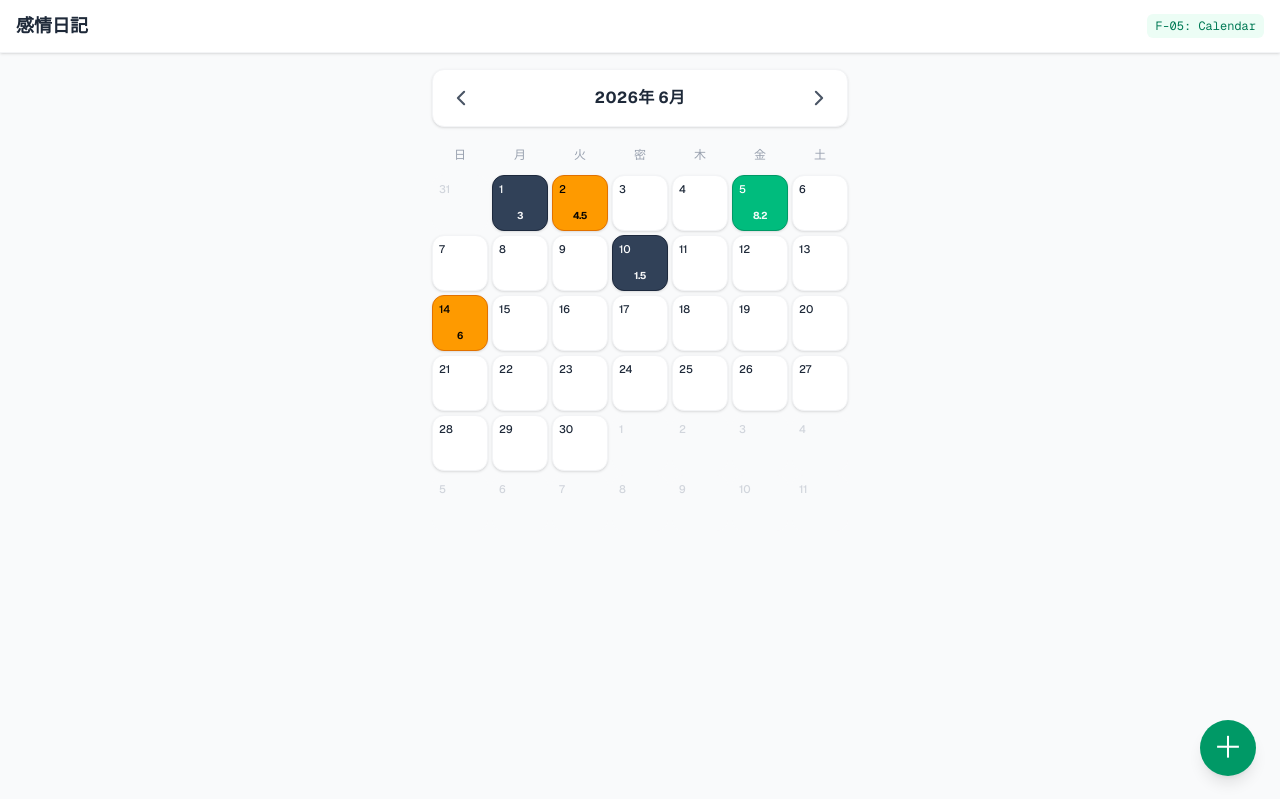
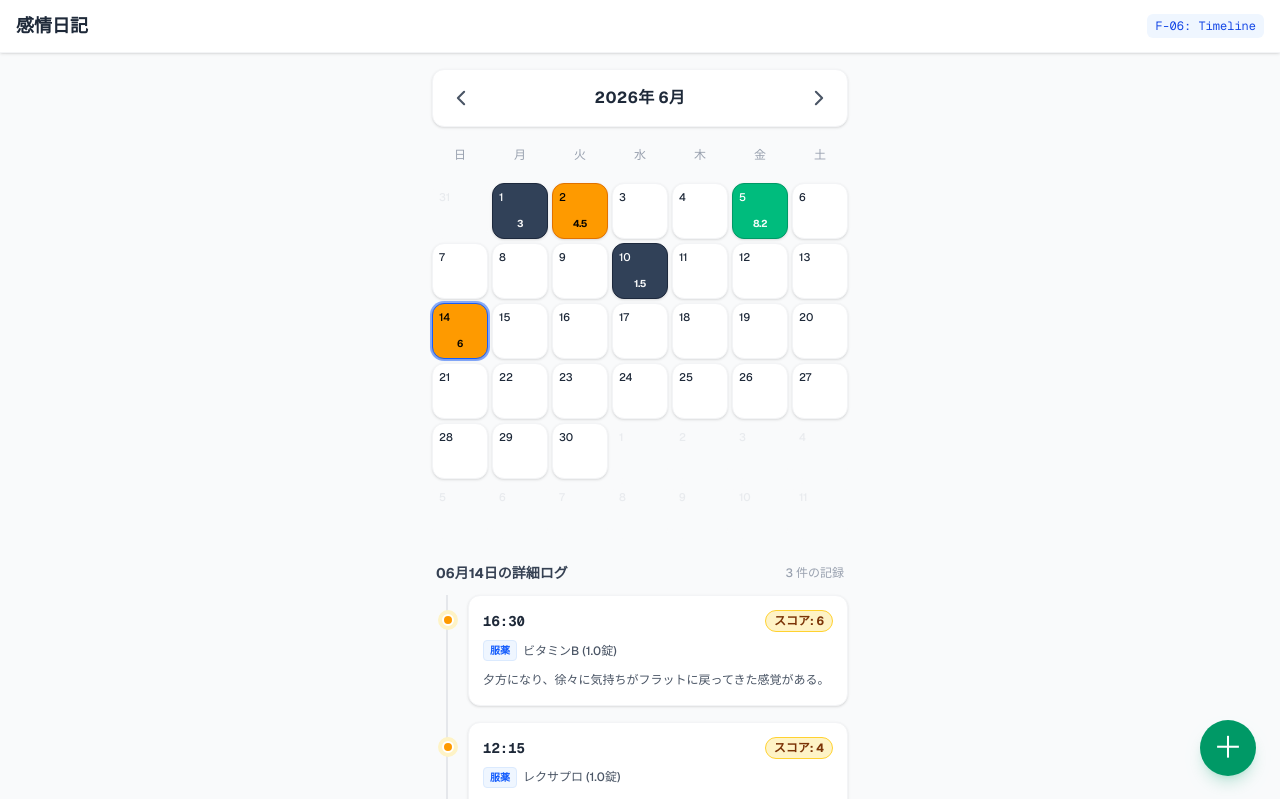
Before and after one commit to Yukihira00/myapp, a Next.js app: page / in a window 1280 px wide. Shown: the top 799 px of the page. Built offline with nearby package versions, Linux system fonts and the light colour scheme.

Commit message:
タイムライン表示機能を追加し、選択された日の詳細ログを表示するロジックを実装

```diff
--- a/app/page.tsx
+++ b/app/page.tsx
@@ -1,15 +1,37 @@
 'use client';
 
 import { useState } from 'react';
-import { generateCalendarDays } from '@/lib/utils';
+import { generateCalendarDays, formatDate } from '@/lib/utils';
 
-// テスト用の日別平均感情スコア（本来はSupabaseの daily_mood_averages ビューから取得）
+// ① テスト用の日別平均感情スコア（カレンダーの色分け用）
 const DUMMY_DAILY_AVERAGES: Record<string, number> = {
-  '2026-06-01': 3.0,  // 悪い
-  '2026-06-02': 4.5,  // 普通
-  '2026-06-05': 8.2,  // 良い
-  '2026-06-10': 1.5,  // 非常に悪い
-  '2026-06-14': 6.0,  // 普通
+  '2026-06-01': 3.0,
+  '2026-06-02': 4.5,
+  '2026-06-05': 8.2,
+  '2026-06-10': 1.5,
+  '2026-06-14': 6.0,
+};
+
+// ② F-06: タイムライン用の詳細ダミーデータ（時間降順）
+const DUMMY_TIMELINE_DATA: Record<string, Array<{
+  id: string;
+  time: string;
+  score: number;
+  meds: string[];
+  memo: string | null;
+}>> = {
+  '2026-06-14': [
+    { id: 'log-1', time: '16:30', score: 6, meds: ['ビタミンB (1.0錠)'], memo: '夕方になり、徐々に気持ちがフラットに戻ってきた感覚がある。' },
+    { id: 'log-2', time: '12:15', score: 4, meds: ['レクサプロ (1.0錠)'], memo: '昼食後に少し焦燥感あり。服薬して様子を見る。' },
+    { id: 'log-3', time: '08:45', score: 2, meds: ['頓服 (1.0錠)'], memo: '起床時の気分の落ち込みが激しい。動くのが億劫だった。' },
+  ],
+  '2026-06-05': [
+    { id: 'log-4', time: '21:00', score: 9, meds: [], memo: '開発タスクが想定以上にスムーズに進み、非常に充実した達成感。' },
+    { id: 'log-5', time: '10:00', score: 7, meds: ['ビタミンB (1.0錠)'], memo: '朝の散歩が心地よく、ポジティブな思考を保てている。' },
+  ],
+  '2026-06-01': [
+    { id: 'log-6', time: '15:00', score: 3, meds: ['頓服 (1.0錠)'], memo: '打ち合わせ前に急な強い不安感に襲われたため頓服を服用。' },
+  ]
 };
 
 const DUMMY_MEDICATIONS = [
@@ -19,9 +41,12 @@ const DUMMY_MEDICATIONS = [
 ];
 
 export default function Home() {
-  // カレンダー表示用の年月ステート（現在日時：2026年6月を初期値に設定）
+  // カレンダー表示用の年月ステート
   const [currentYear, setCurrentYear] = useState(2026);
   const [currentMonth, setCurrentMonth] = useState(6);
+
+  // F-06: 選択された日付を管理するステート（初期値は2026年6月14日）
+  const [selectedDateStr, setSelectedDateStr] = useState('2026-06-14');
 
   // ダイアログおよび入力用のステート
   const [isOpen, setIsOpen] = useState(false);
@@ -29,10 +54,8 @@ export default function Home() {
   const [memo, setMemo] = useState('');
   const [selectedMedIds, setSelectedMedIds] = useState<string[]>([]);
 
-  // カレンダーマスの生成
   const calendarDays = generateCalendarDays(currentYear, currentMonth);
 
-  // 前月・翌月への切り替え処理
   const handlePrevMonth = () => {
     if (currentMonth === 1) {
       setCurrentYear(currentYear - 1);
@@ -51,14 +74,17 @@ export default function Home() {
     }
   };
 
-  // スコアに応じたカレンダーマスの背景色定義（要件定義準拠）
-  const getCalendarTileColor = (score: number | undefined, isCurrentMonth: boolean) => {
-    if (!isCurrentMonth) return 'bg-gray-50 text-gray-300 border-transparent'; // 先月・翌月の日付
-    if (score === undefined) return 'bg-white text-gray-800 border-gray-100'; // 記録なし
+  // スコアに応じたカレンダーマスの背景色定義
+  const getCalendarTileColor = (score: number | undefined, isCurrentMonth: boolean, dateString: string) => {
+    const isSelected = dateString === selectedDateStr;
+    const baseBorder = isSelected ? 'border-blue-600 ring-2 ring-blue-600/30' : 'border-gray-100';
 
-    if (score <= 3) return 'bg-slate-700 text-white font-bold border-slate-800'; // 1〜3: 黒に近いグレー
-    if (score <= 6) return 'bg-amber-500 text-black font-bold border-amber-600'; // 4〜6: 中間色
-    return 'bg-emerald-500 text-white font-bold border-emerald-600'; // 7〜10: 明るいグリーン
+    if (!isCurrentMonth) return 'bg-gray-50 text-gray-300 border-transparent';
+    if (score === undefined) return `bg-white text-gray-800 ${baseBorder}`;
+
+    if (score <= 3) return `bg-slate-700 text-white font-bold ${isSelected ? 'border-blue-500 ring-2 ring-blue-500/50' : 'border-slate-800'}`;
+    if (score <= 6) return `bg-amber-500 text-black font-bold ${isSelected ? 'border-blue-600 ring-2 ring-blue-600/50' : 'border-amber-600'}`;
+    return `bg-emerald-500 text-white font-bold ${isSelected ? 'border-blue-400 ring-2 ring-blue-400/50' : 'border-emerald-600'}`;
   };
 
   const getScoreColor = (score: number) => {
@@ -67,36 +93,34 @@ export default function Home() {
     return 'bg-emerald-500 text-white';
   };
 
+  // タイムライン上の簡易バッジ用色定義
+  const getTimelineBadgeColor = (score: number) => {
+    if (score <= 3) return 'bg-slate-100 text-slate-800 border-slate-300';
+    if (score <= 6) return 'bg-amber-100 text-amber-900 border-amber-300';
+    return 'bg-emerald-100 text-emerald-900 border-emerald-300';
+  };
+
+  // 選択された日の詳細ログリストを取得
+  const currentTimelineLogs = DUMMY_TIMELINE_DATA[selectedDateStr] || [];
+
   return (
-    <main className="relative min-h-screen bg-gray-50 pb-24 font-sans selection:bg-emerald-100">
+    <main className="relative min-h-screen bg-gray-50 pb-28 font-sans antialiased">
       {/* ヘッダー */}
-      <header className="bg-white px-4 py-3 shadow-sm border-b border-gray-100 flex items-center justify-between">
+      <header className="bg-white px-4 py-3 shadow-sm border-b border-gray-100 flex items-center justify-between sticky top-0 z-30">
         <h1 className="text-lg font-bold text-gray-800">感情日記</h1>
-        <span className="text-xs font-mono bg-emerald-50 text-emerald-700 px-2 py-1 rounded-md">F-05: Calendar</span>
+        <span className="text-xs font-mono bg-blue-50 text-blue-700 px-2 py-1 rounded-md">F-06: Timeline</span>
       </header>
 
-      <div className="p-4 max-w-md mx-auto">
-        {/* 月間カレンダーコントローラー (BR-02) */}
-        <div className="mb-4 flex items-center justify-between bg-white rounded-xl p-2.5 shadow-sm border border-gray-100">
-          <button
-            onClick={handlePrevMonth}
-            className="p-2 text-gray-600 hover:bg-gray-50 rounded-lg transition-colors active:scale-95"
-            aria-label="前月へ"
-          >
-            {/* 左矢印 SVG アイコン */}
+      <div className="p-4 max-w-md mx-auto space-y-4">
+        {/* 月間カレンダーコントローラー */}
+        <div className="flex items-center justify-between bg-white rounded-xl p-2.5 shadow-sm border border-gray-100">
+          <button onClick={handlePrevMonth} className="p-2 text-gray-600 hover:bg-gray-50 rounded-lg transition-colors active:scale-95" aria-label="前月へ">
             <svg xmlns="http://www.w3.org/2000/svg" fill="none" viewBox="0 0 24 24" strokeWidth={2.5} stroke="currentColor" className="w-5 h-5">
               <path strokeLinecap="round" strokeLinejoin="round" d="M15.75 19.5L8.25 12l7.5-7.5" />
             </svg>
           </button>
-
           <h2 className="text-base font-bold text-gray-800 tracking-wide">{currentYear}年 {currentMonth}月</h2>
-
-          <button
-            onClick={handleNextMonth}
-            className="p-2 text-gray-600 hover:bg-gray-50 rounded-lg transition-colors active:scale-95"
-            aria-label="翌月へ"
-          >
-            {/* 右矢印 SVG アイコン */}
+          <button onClick={handleNextMonth} className="p-2 text-gray-600 hover:bg-gray-50 rounded-lg transition-colors active:scale-95" aria-label="翌月へ">
             <svg xmlns="http://www.w3.org/2000/svg" fill="none" viewBox="0 0 24 24" strokeWidth={2.5} stroke="currentColor" className="w-5 h-5">
               <path strokeLinecap="round" strokeLinejoin="round" d="M8.25 4.5l7.5 7.5-7.5 7.5" />
             </svg>
@@ -104,13 +128,13 @@ export default function Home() {
         </div>
 
         {/* 曜日ヘッダー */}
-        <div className="grid grid-cols-7 gap-1 text-center text-xs font-medium text-gray-400 mb-2">
-          {['日', '月', '火', '密', '木', '金', '土'].map((d) => (
+        <div className="grid grid-cols-7 gap-1 text-center text-xs font-medium text-gray-400">
+          {['日', '月', '火', '水', '木', '金', '土'].map((d) => (
             <div key={d} className="py-1">{d}</div>
           ))}
         </div>
 
-        {/* カレンダーグリッド本体 (42マス) */}
+        {/* カレンダーグリッド本体 */}
         <div className="grid grid-cols-7 gap-1">
           {calendarDays.map((day, index) => {
             const score = DUMMY_DAILY_AVERAGES[day.dateString];
@@ -118,9 +142,10 @@ export default function Home() {
               <button
                 key={index}
                 disabled={!day.isCurrentMonth}
+                onClick={() => setSelectedDateStr(day.dateString)}
                 className={`aspect-square rounded-xl flex flex-col items-center justify-between p-1.5 text-xs border transition-all ${
-                  day.isCurrentMonth ? 'active:scale-95 shadow-sm' : ''
-                } ${getCalendarTileColor(score, day.isCurrentMonth)}`}
+                  day.isCurrentMonth ? 'active:scale-95 shadow-sm' : 'opacity-40'
+                } ${getCalendarTileColor(score, day.isCurrentMonth, day.dateString)}`}
               >
                 <span className="self-start text-[11px] font-medium">{day.date.getDate()}</span>
                 {day.isCurrentMonth && score !== undefined && (
@@ -130,12 +155,64 @@ export default function Home() {
             );
           })}
         </div>
+
+        {/* ③ F-06: タイムライン表示エリア (詳細履歴表示) */}
+        <div className="pt-2">
+          <div className="flex items-center justify-between mb-3 px-1">
+            <h3 className="text-sm font-bold text-gray-700">
+              {selectedDateStr.split('-')[1]}月{selectedDateStr.split('-')[2]}日の詳細ログ
+            </h3>
+            <span className="text-xs text-gray-400 font-medium">{currentTimelineLogs.length} 件の記録</span>
+          </div>
+
+          {currentTimelineLogs.length === 0 ? (
+            <div className="rounded-xl bg-white p-8 text-center text-sm text-gray-400 border border-gray-100 shadow-sm">
+              この日のライフログはありません。
+            </div>
+          ) : (
+            <div className="relative border-l-2 border-gray-200 ml-3.5 pl-5 space-y-4">
+              {currentTimelineLogs.map((log) => (
+                <div key={log.id} className="relative bg-white rounded-xl p-3.5 shadow-sm border border-gray-100 space-y-2">
+                  {/* タイムラインの左側に配置される丸い目印 */}
+                  <div className={`absolute -left-[27px] top-[18px] h-3 w-3 rounded-full border-2 border-white ring-4 ${
+                    log.score <= 3 ? 'bg-slate-600 ring-slate-100' : log.score <= 6 ? 'bg-amber-500 ring-amber-100' : 'bg-emerald-500 ring-emerald-100'
+                  }`} />
+
+                  {/* ログカードの上部ヘッダー（時刻とスコア） */}
+                  <div className="flex items-center justify-between">
+                    <span className="text-sm font-bold text-gray-800 font-mono">{log.time}</span>
+                    <span className={`text-xs px-2 py-0.5 rounded-full font-bold border ${getTimelineBadgeColor(log.score)}`}>
+                      スコア: {log.score}
+                    </span>
+                  </div>
+
+                  {/* 服用した薬の情報がある場合の表示 */}
+                  {log.meds.length > 0 && (
+                    <div className="flex flex-wrap gap-1.5 items-center">
+                      <span className="text-[10px] font-bold text-blue-600 bg-blue-50 px-1.5 py-0.5 rounded border border-blue-100">服薬</span>
+                      {log.meds.map((m, idx) => (
+                        <span key={idx} className="text-xs text-gray-600 font-medium">{m}</span>
+                      ))}
+                    </div>
+                  )}
+
+                  {/* メモ内容の表示 */}
+                  {log.memo && (
+                    <p className="text-xs text-gray-600 leading-relaxed whitespace-pre-wrap pt-0.5">
+                      {log.memo}
+                    </p>
+                  )}
+                </div>
+              ))}
+            </div>
+          )}
+        </div>
       </div>
 
       {/* フローティング「＋」ボタン */}
       <button
         onClick={() => setIsOpen(true)}
-        className="fixed bottom-6 right-6 flex h-14 w-14 items-center justify-center rounded-full bg-emerald-600 text-3xl text-white shadow-lg active:scale-95 transition-transform z-40"
+        className="fixed bottom-6 right-6 flex h-14 w-14 items-center justify-center rounded-full bg-emerald-600 text-3xl text-white shadow-lg active:scale-95 transition-transform z-40 shadow-emerald-600/20"
       >
         ＋
       </button>
@@ -210,7 +287,7 @@ export default function Home() {
                 alert('保存処理（次回Supabaseと結合予定）');
                 setIsOpen(false);
               }}
-              className="w-full py-3.5 rounded-xl bg-green-600 font-bold text-white shadow-md"
+              className="w-full py-3.5 rounded-xl bg-emerald-600 font-bold text-white shadow-md active:bg-emerald-700 transition-colors"
             >
               保存する
             </button>
```
